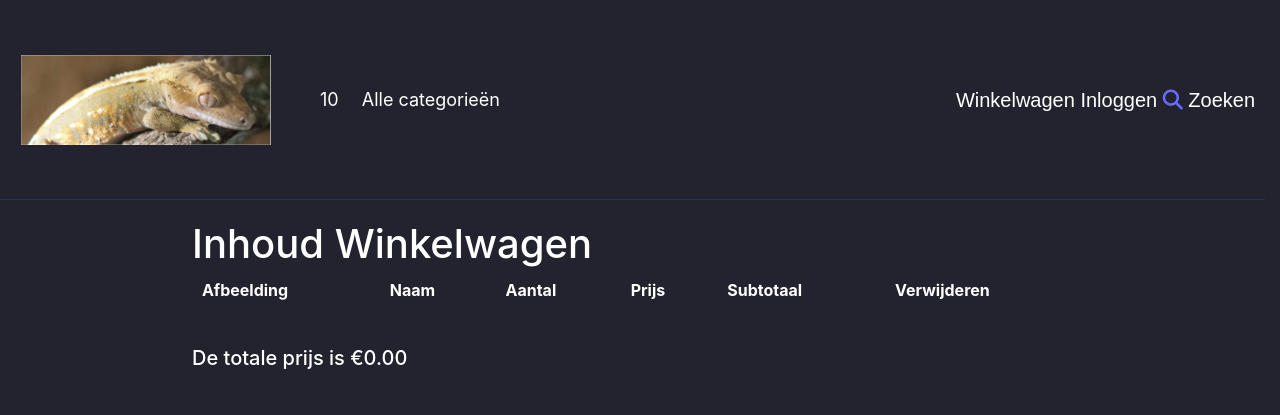
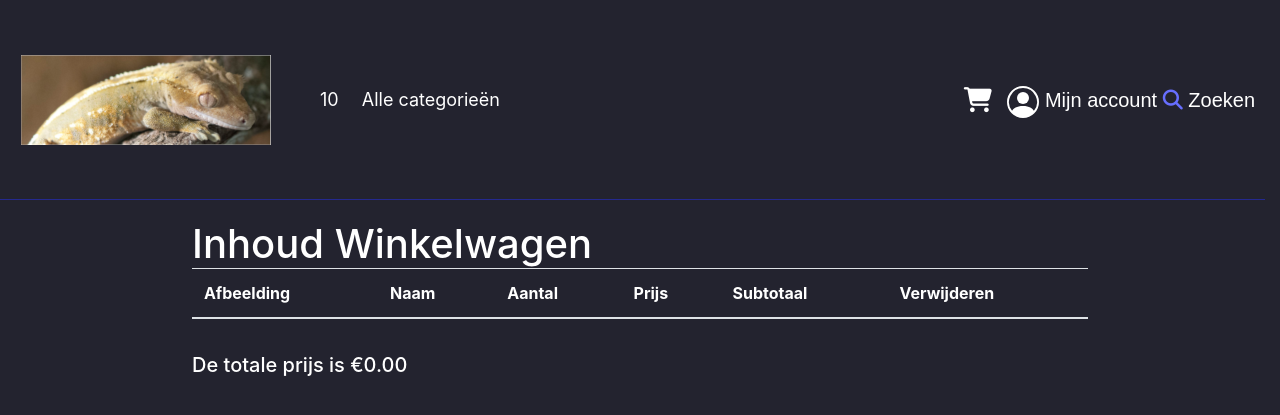
Before and after one commit to FOXTetsuo/NerdyGadgets, a PHP site: page /cart.php in a window 1280 px wide. Shown: the top 415 px of the page. Run offline with PHP 8.4, Linux system fonts and the light colour scheme; tables that the repository leaves empty or names only in its code hold one stand-in row (values such as "Sample post"); lists and menus that the app fills with data are empty; some libraries are stand-ins or nearby versions; some web fonts are replaced.

Commit message:
Cart button fixes

```diff
--- a/Public/CSS/style.css
+++ b/Public/CSS/style.css
@@ -526,6 +526,22 @@ ul#ul-class-price li {
     text-transform: uppercase;
     font-weight: bold;
 }
+
+.table-font-color
+{
+    color: white !important;
+}
+
+.navicon
+{
+    margin-right: 10px;
+}
+
+.button5
+{
+    width:5%
+}
+
 .StockItemComments {
     font-family: pt-sans, sans-serif;
     color: #fff;
--- a/cart.php
+++ b/cart.php
@@ -49,7 +49,8 @@ if (isset($_POST["betalen"]))
 
 <h1 id="CenteredContent">Inhoud Winkelwagen</h1>
 <!--Tabel waarin de cart getoond wordt. -->
-    <table id="CenteredContent">
+    <table id="CenteredContent" class="table table-font-color">
+        <thead>
         <tr>
             <th>Afbeelding</th>
             <th>Naam</th>
@@ -58,6 +59,8 @@ if (isset($_POST["betalen"]))
             <th>Subtotaal</th>
             <th>Verwijderen</th>
         </tr>
+        </thead>
+        <tbody>
         <?php foreach($cart as $productID => $aantal) {
             $stockitem = getStockItem($productID, $databaseConnection);
             $image = getStockItemImage($productID, $databaseConnection);
@@ -76,9 +79,15 @@ if (isset($_POST["betalen"]))
                 print("€" . $roundPrice);
                 $totaalprijs+= $roundPrice * $aantal; ?> </td>
             <td><?php print("€" . number_format($roundPrice * $aantal, 2)); ?> </td>
-            <td><form action="cart.php" method="post"><input type="submit" value="delete" name=<?php print("delete$productID") ?>></form></td>
-
+            <td>
+                <form action="cart.php" method="post">
+                    <button type="submit"  name=<?php print("delete$productID")?>>
+                        <i class="fas fa-trash-alt"></i>
+                    </button>
+                </form>
+            </td>
         </tr>
+        </tbody>
                 <?php }
         } ?>
     </table>
--- a/header.php
+++ b/header.php
@@ -59,10 +59,13 @@ $databaseConnection = connectToDatabase();
         <!-- knoppen voor mand, inloggen en zoeken. -->
         <ul id="ul-class-navigation">
             <li>
-                <a href="cart.php" class="HrefDecoration">Winkelwagen</a>
+                <a href="cart.php" class="HrefDecoration"><i class="fas fa-shopping-cart fa-lg navicon" ></i></a>
             </li>
             <li>
-                <a href="index_login.php" class="HrefDecoration">Inloggen</a>
+                <a href="index_login.php" class="HrefDecoration"><svg xmlns="http://www.w3.org/2000/svg" width="32" height="32" fill="currentColor" class="bi bi-person-circle" viewBox="0 0 16 16">
+                        <path d="M11 6a3 3 0 1 1-6 0 3 3 0 0 1 6 0z"/>
+                        <path fill-rule="evenodd" d="M0 8a8 8 0 1 1 16 0A8 8 0 0 1 0 8zm8-7a7 7 0 0 0-5.468 11.37C3.242 11.226 4.805 10 8 10s4.757 1.225 5.468 2.37A7 7 0 0 0 8 1z" class="navicon"/>
+                    </svg> Mijn account </a>
             </li>
             <li>
                 <a href="browse.php" class="HrefDecoration"><i class="fas fa-search search"></i> Zoeken</a>
```
Also changed, not shown: view.php (+23 -17 lines).
